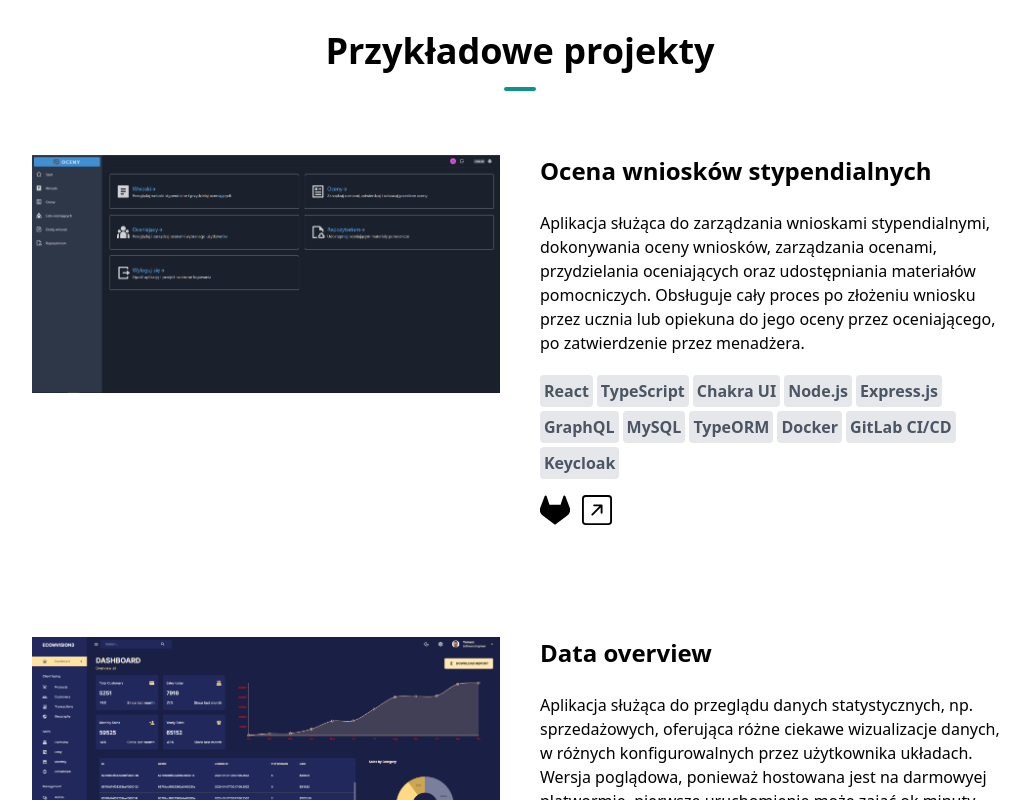
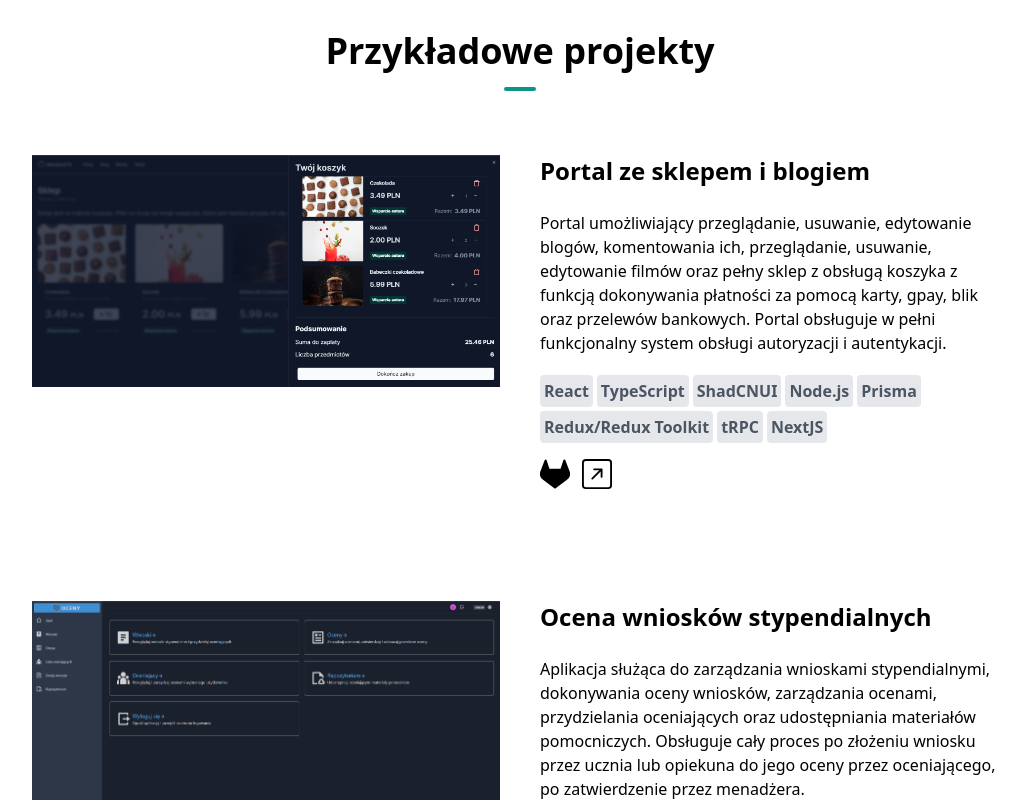
Before and after one commit to tomeczekstecc/next-js-prtfolio, a Next.js app: page / in a window 1280 px wide. Shown: the part 2000-2800 px from the top of the page, without its empty margins (120-1149 px from the left). Built offline with nearby package versions, Linux system fonts and the light colour scheme.

Commit message:
add 5th project - moviesdb

```diff
--- a/components/ProjectsSection.tsx
+++ b/components/ProjectsSection.tsx
@@ -6,6 +6,16 @@ import {SiGitlab} from "react-icons/si";
 import SlideUp from "@/components/SlideUp";
 
 const projects = [
+    {
+        name: "Portal ze sklepem i blogiem",
+        description:
+            "Portal umożliwiający przeglądanie, usuwanie, edytowanie blogów, komentowania ich, przeglądanie, usuwanie, edytowanie filmów oraz pełny sklep z obsługą koszyka z funkcją dokonywania płatności za pomocą karty, gpay, blik oraz przelewów bankowych. Portal obsługuje w pełni funkcjonalny system obsługi autoryzacji i autentykacji.  ",
+        image: "/project_6.png",
+        repo: "https://gitlab.com/tomeczekstecc/martyna-tv",
+        link: "https://martyna-tv.vercel.app/store/",
+        icon: <SiGitlab size={30}/>,
+        techs: ['React', 'TypeScript', 'ShadCNUI', 'Node.js', 'Prisma', 'Redux/Redux Toolkit', 'tRPC', 'NextJS']
+    },
     {
         name: "Ocena wniosków stypendialnych",
         description:
@@ -16,6 +26,7 @@ const projects = [
         icon: <SiGitlab size={30}/>,
         techs: ['React', 'TypeScript', 'Chakra UI', 'Node.js', 'Express.js', 'GraphQL', 'MySQL', 'TypeORM', 'Docker', 'GitLab CI/CD', 'Keycloak']
     },
+
     {
         name: "Data overview",
         description: "Aplikacja służąca do przeglądu danych statystycznych, np. sprzedażowych, oferująca różne ciekawe wizualizacje danych, w różnych konfigurowalnych przez użytkownika układach. Wersja poglądowa, ponieważ hostowana jest na darmowyej platwormie, pierwsze uruchomienie może zająć ok minuty.",
```
Also changed, not shown: public/project_6.png (added).
